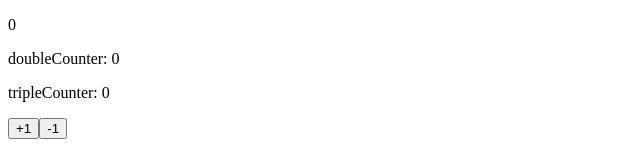
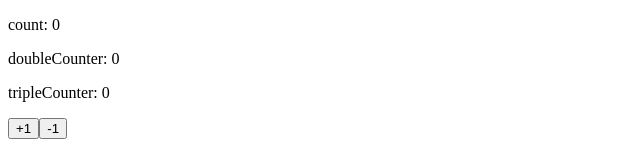
Before and after one commit to kinoko109/vue-cli, a Vue app: page / in a window 1280 px wide. Shown: the top 160 px of the page, without its empty margins (0-640 px from the left). Built offline with nearby package versions, Linux system fonts and the light colour scheme.

Commit message:
update: counterの描画場所を修正

```diff
--- a/src/App.vue
+++ b/src/App.vue
@@ -1,6 +1,6 @@
 <template>
   <div id="app">
-    <p>{{ count }}</p>
+    <p>count: {{ count }}</p>
     <p>doubleCounter: {{ doubleCounter }}</p>
     <p>tripleCounter: {{ tripleCounter }}</p>
     <button @click="increment(1)">+1</button>
```
